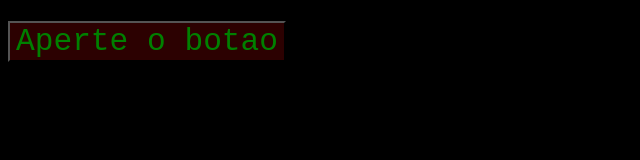
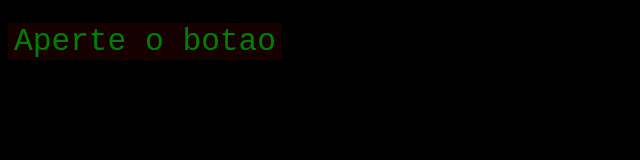
Before and after one commit to JeChicla/DWAC, a plain HTML site: page atividade 1/teste.html in a window 1280 px wide. Shown: the whole page, without its empty margins (0-640 px from the left). Drawn offline with Linux system fonts and the light colour scheme.

Commit message:
Update adicional.css

```diff
--- a/atividade 1/adicional.css
+++ b/atividade 1/adicional.css
@@ -5,11 +5,12 @@ h1 {color: goldenrod;}
 p {
     color:black
 }
-button { background-color: rgb(44, 1, 1);
+button { background-color: rgb(22, 1, 1);
     color: green;
     font-family: monospace;
     font-size: larger;
     object-position: center;
+    border: rgb(100,0,0)
 
 
 }
```
